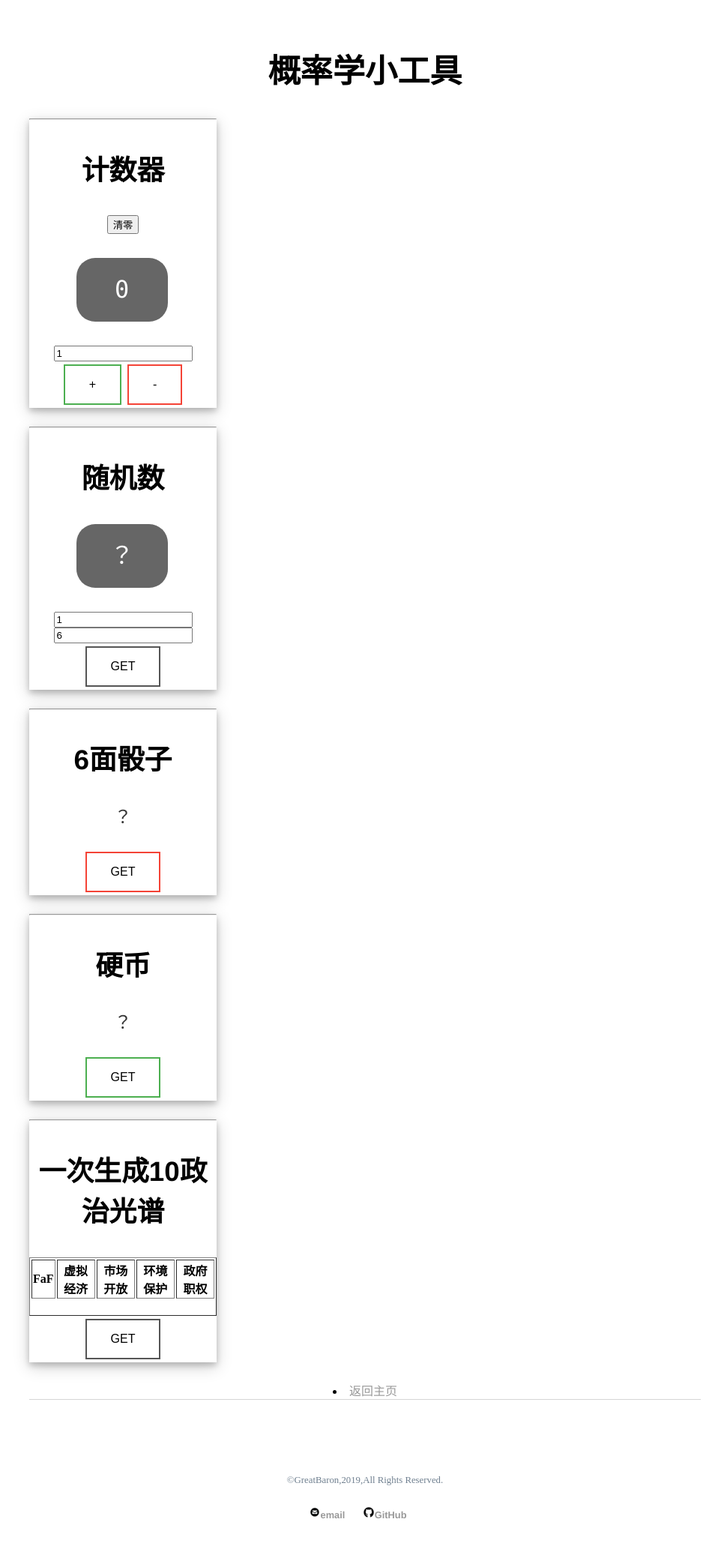
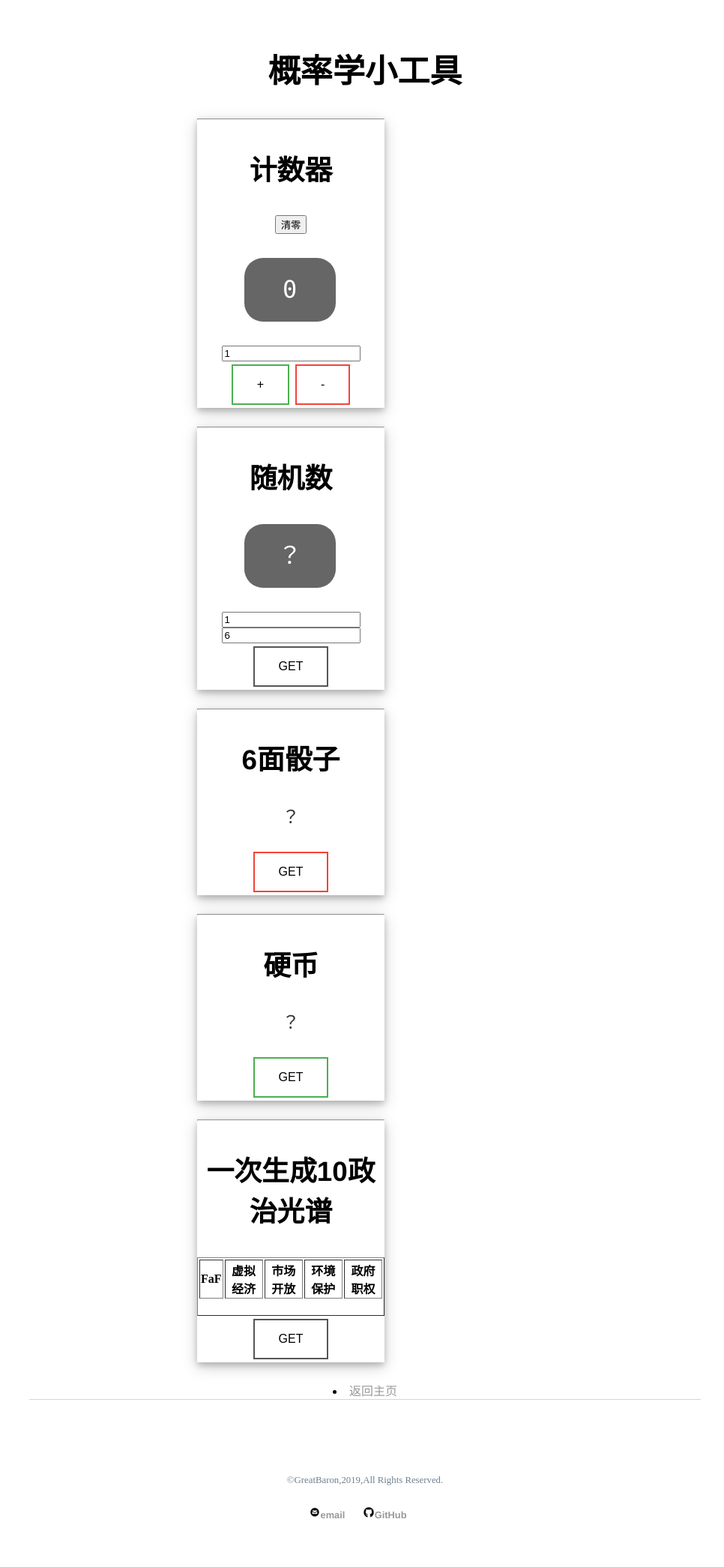
Before and after one commit to FameAndFarm/AndrewImalion.github.io, a Jekyll site: the page built from tools/litool/litools.html, in a window 1280 px wide. Shown: the whole page at 75% size, without its empty margins (153-1119 px from the left). Built offline with Jekyll 4.4.1, drawn with Linux system fonts in a browser that asks for light colours.

Commit message:
Update litools.html

```diff
--- a/tools/litool/litools.html
+++ b/tools/litool/litools.html
@@ -34,6 +34,8 @@ permalink: /litools
             box-shadow: 0 4px 8px 0 rgba(0, 0, 0, 0.2), 0 6px 20px 0 rgba(0, 0, 0, 0.19);
             margin-bottom: 25px;
             text-align: center;
+            position: relative;
+            left: 25%;
         }
 
         .politic {
```
